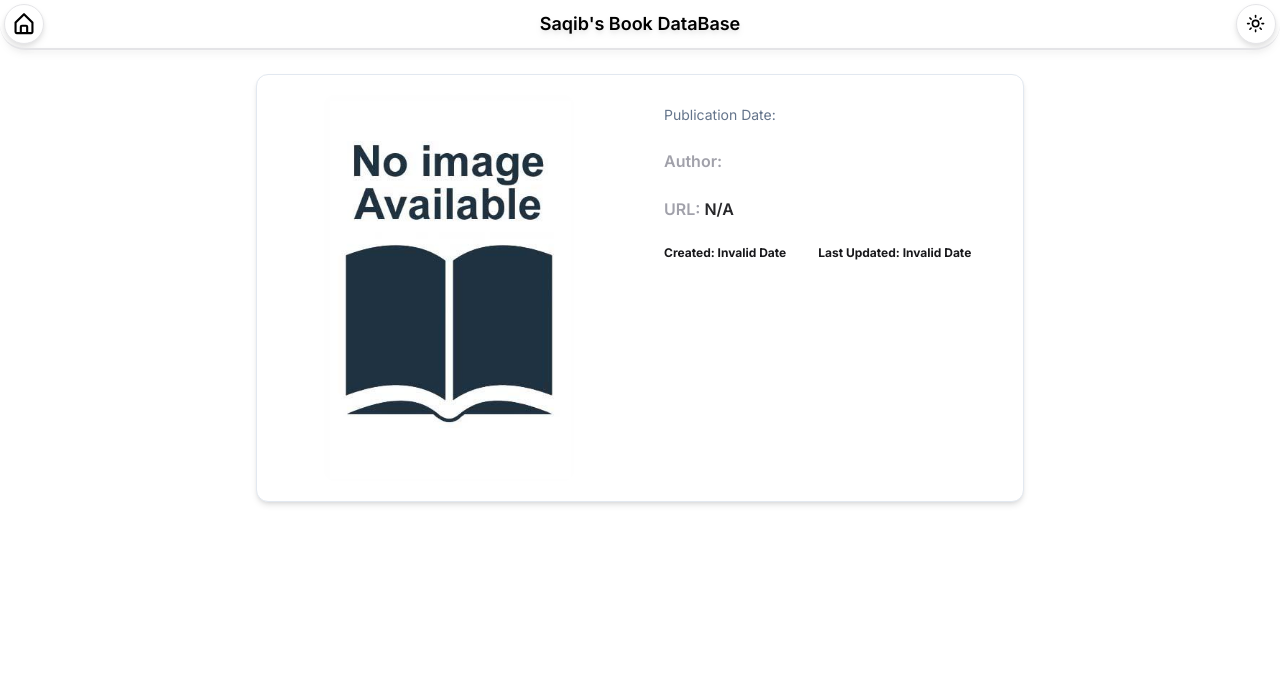
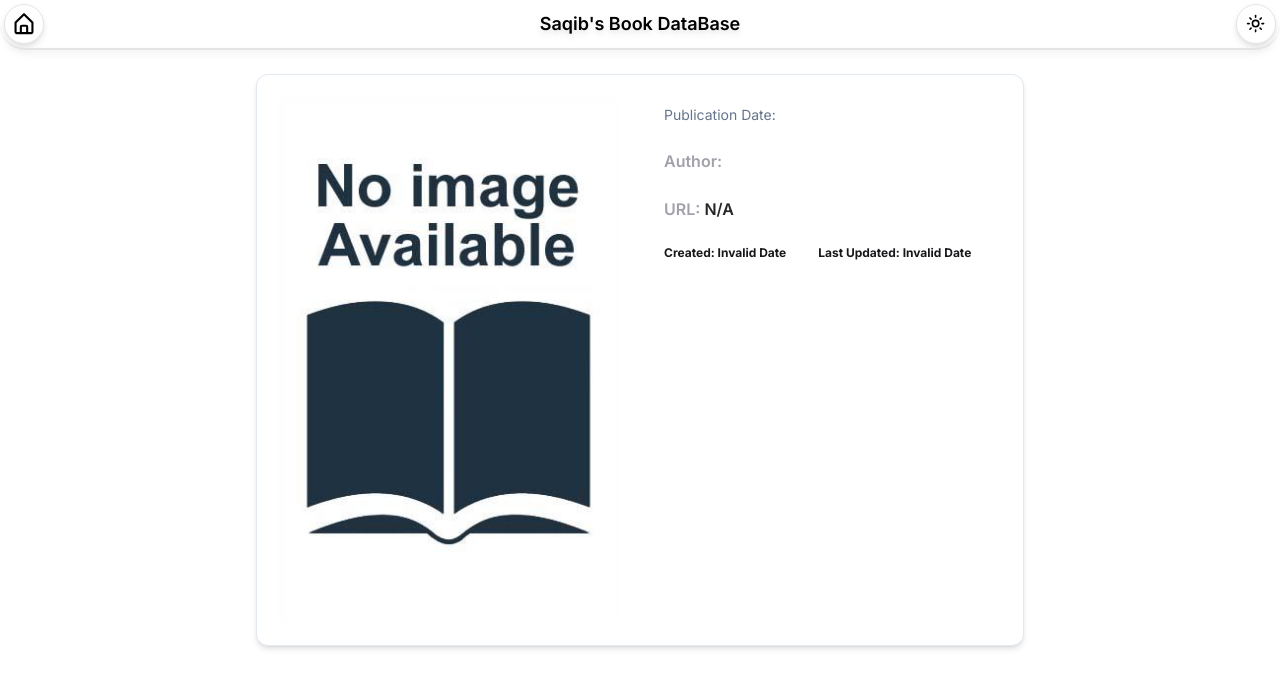
Before and after one commit to devsaqibhussain/book-store-frontend, a Next.js app: page /book/show/1 in a window 1280 px wide. Shown: the top 688 px of the page. Built offline with nearby package versions, Linux system fonts and the light colour scheme; no server answers.

Commit message:
add: target _blank in url, image aspect reation fix

```diff
--- a/app/book/show/[id]/page.jsx
+++ b/app/book/show/[id]/page.jsx
@@ -43,9 +43,7 @@ const Page = ({ params }) => {
             <img
               src={isValidUrl(data.img) ? `${data.img}` : "/noimage.jpg"}
               alt="Book Image"
-              width={250}
-              height={400}
-              className="rounded-xl"
+              className="rounded-xl object-cover h-max-[300px] w-max-[300px]"
             />
           </div>
           <div>
@@ -68,7 +66,7 @@ const Page = ({ params }) => {
                 URL:{" "}
                 <span className=" text-zinc-800 dark:text-zinc-100 font-semibold">
                   {isValidUrl(data.url) ? (
-                    <a href={data.url}> Book&apos;s Link </a>
+                    <a href={data.url} target="_blank"> Book&apos;s Link </a>
                   ) : (
                     "N/A"
                   )}
```
